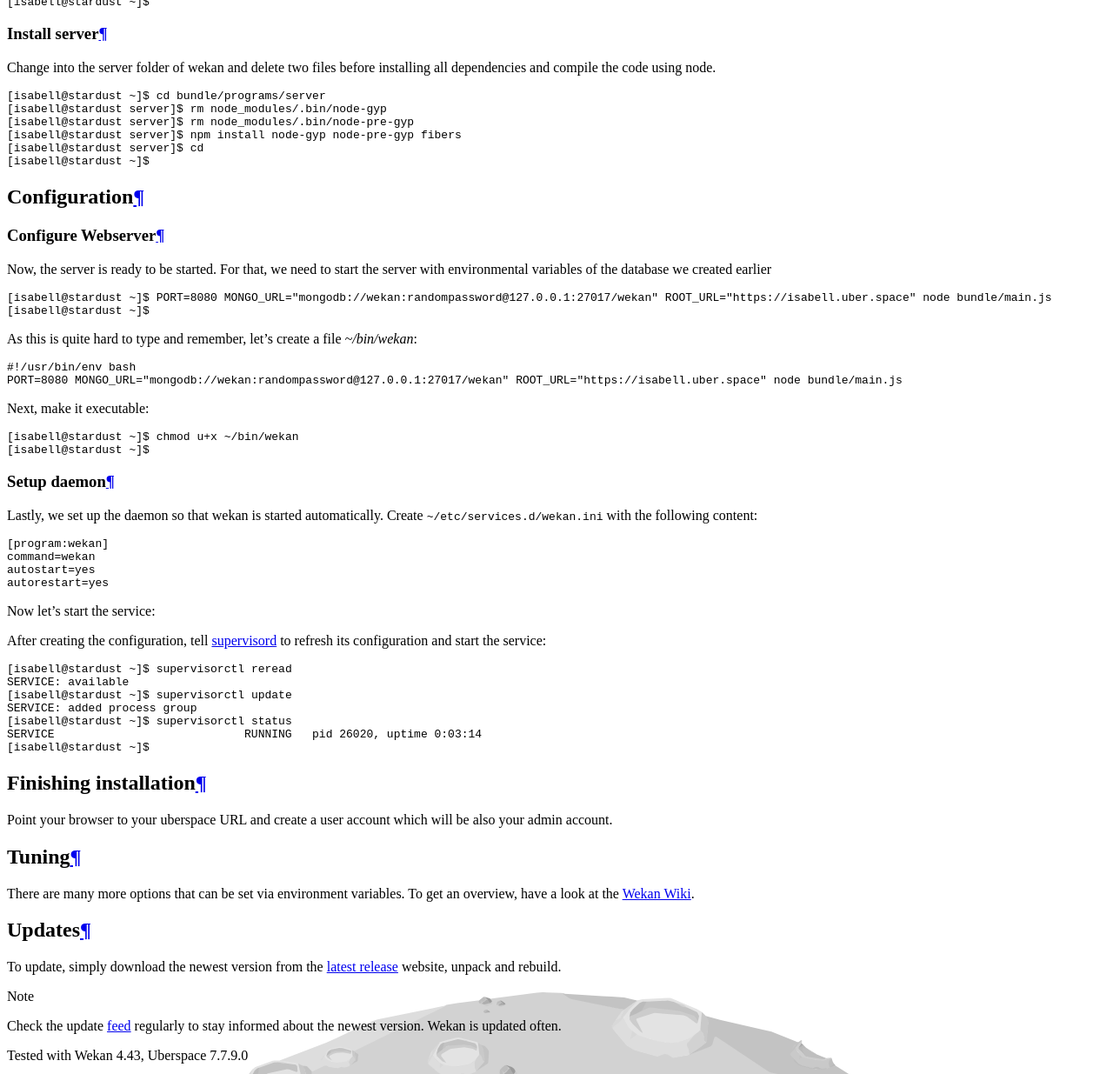
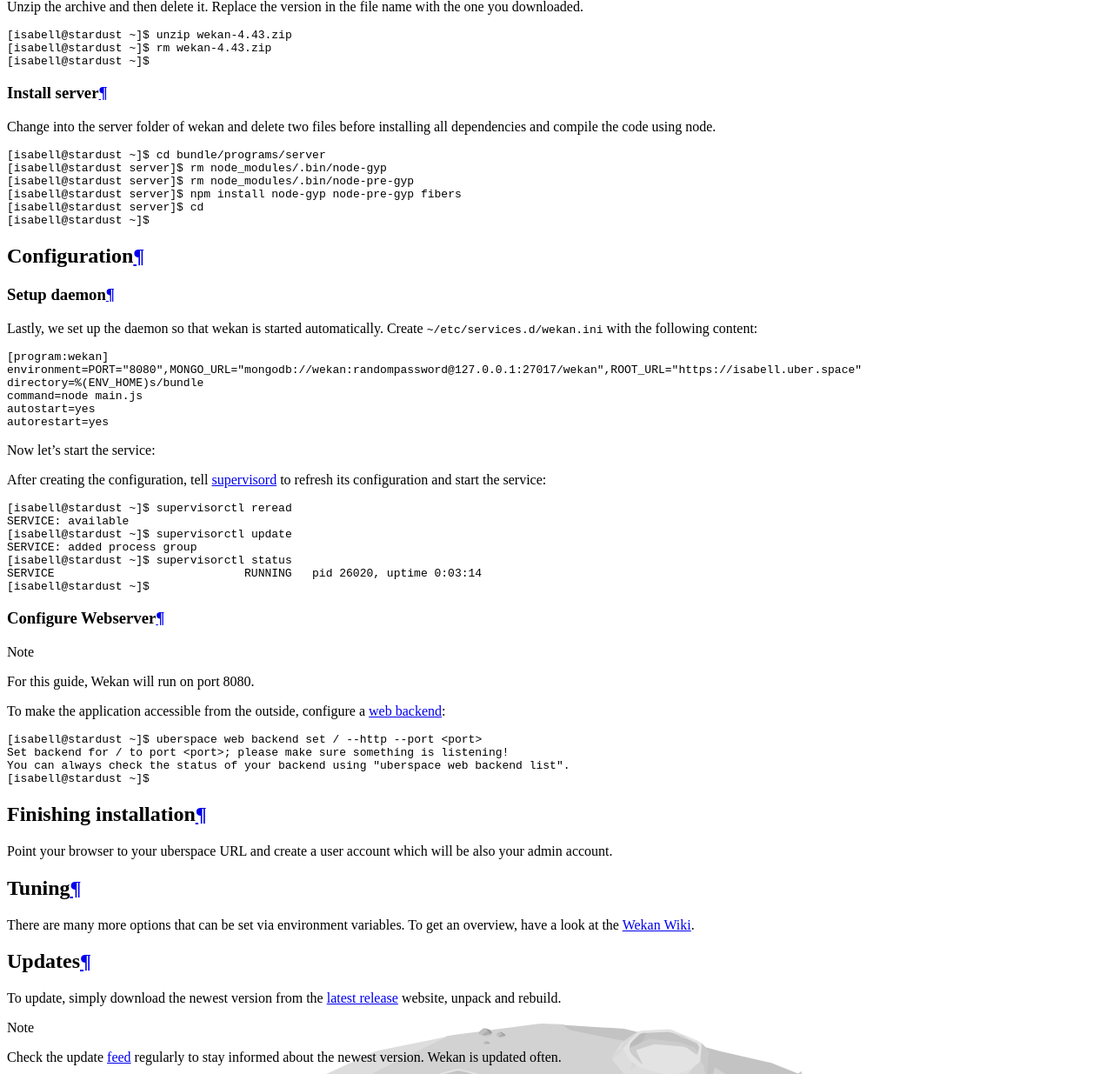
Before and after one commit to Uberspace/lab, a Sphinx documentation site: the page built from source/guide_wekan.rst, in a window 1280 px wide and 1400 px high, scrolled down 5293 px, cut to the strip 0-1235 px from the top of the window. Shown: the whole strip at 87% size. Built offline with Sphinx 7.4.7 and the Read the Docs theme 2.0.0, drawn with Linux system fonts in a browser that asks for light colours; some of the changed text lies outside the part shown.

Commit message:
Restructuring and fixes
- Add warning regarding fast release cycle
- Remove bash script, move necessary env vars and startup directory to supervisor
- Add web backend section

```diff
--- a/source/guide_wekan.rst
+++ b/source/guide_wekan.rst
@@ -87,6 +87,8 @@
 
 Check the Wekan website for the `latest release`_ and copy the download link to the wekan-*.*.zip file. Then use ``wget`` to download it. Replace the URL with the one you just copied.
 
+.. warning:: Make sure to use the latest version from the `latest release`_ page, as Wekan is developed in a fast pace.
+
 .. code-block:: console
  :emphasize-lines: 1
 
@@ -127,29 +129,6 @@
 Configuration
 =============
 
-Configure Webserver
--------------------
-
-Now, the server is ready to be started. For that, we need to start the server with environmental variables of the database we created earlier
-
-.. code-block:: console
-
- [isabell@stardust ~]$ PORT=8080 MONGO_URL="mongodb://wekan:randompassword@127.0.0.1:27017/wekan" ROOT_URL="https://isabell.uber.space" node bundle/main.js
- [isabell@stardust ~]$
-
-As this is quite hard to type and remember, let's create a file `~/bin/wekan`:
-
-.. code-block:: bash
-
- #!/usr/bin/env bash
- PORT=8080 MONGO_URL="mongodb://wekan:randompassword@127.0.0.1:27017/wekan" ROOT_URL="https://isabell.uber.space" node bundle/main.js
-
-Next, make it executable:
-
-.. code-block:: console
-
- [isabell@stardust ~]$ chmod u+x ~/bin/wekan
- [isabell@stardust ~]$
 
 Setup daemon
 ------------
@@ -159,13 +138,24 @@
 .. code-block:: ini
 
   [program:wekan]
-  command=wekan
+  environment=PORT="8080",MONGO_URL="mongodb://wekan:randompassword@127.0.0.1:27017/wekan",ROOT_URL="https://isabell.uber.space"
+  directory=%(ENV_HOME)s/bundle
+  command=node main.js
   autostart=yes
   autorestart=yes
 
 Now let's start the service:
 
 .. include:: includes/supervisord.rst
+
+
+Configure Webserver
+-------------------
+
+.. note:: For this guide, Wekan will run on port 8080.
+
+.. include:: includes/web-backend.rst
+
 
 Finishing installation
 ======================
```
